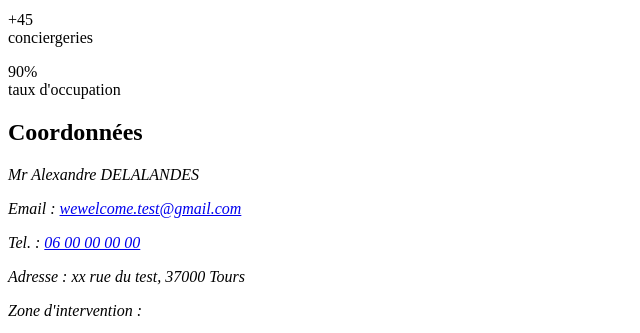
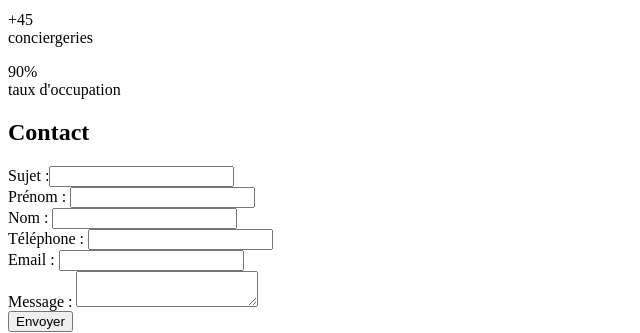
Before and after one commit to WildCodeSchool/tours-php-2009-project3-wewelcome, a Symfony app: template templates/home/index.html.twig in a window 1280 px wide. Shown: the part 576-909 px from the top of the page, without its empty margins (0-640 px from the left). Run offline with Twig, Linux system fonts and the light colour scheme; the template is opened without the code that fills it, so the values that code supplies are empty; form fields are guessed from the names that the template uses; some libraries are stand-ins or nearby versions.

Commit message:
Correction of few things

```diff
--- a/templates/base.html.twig
+++ b/templates/base.html.twig
@@ -25,6 +25,14 @@
     {% endblock %}
     <section>
         <nav>
+            <h2>Coordonnées</h2>
+            <address>
+                <p>Mr Alexandre DELALANDES</p>
+                <p>Tel. : <a href="tel:">06 00 00 00 00</a></p>
+                <p>Adresse : xx rue du test, 37000 Tours</p>
+                <p>Zone d'intervention :</p>
+                <iframe src="https://www.google.com/maps/embed?pb=!1m18!1m12!1m3!1d346335.59479099093!2d0.5650539465908879!3d47.299746769129214!2m3!1f0!2f0!3f0!3m2!1i1024!2i768!4f13.1!3m3!1m2!1s0x47fcd9384c167013%3A0x30dc8d7053327d0!2sIndre-et-Loire!5e0!3m2!1sfr!2sfr!4v1607519068296!5m2!1sfr!2sfr" width="300" height="225" frameborder="0" style="border:0;" allowfullscreen="" aria-hidden="false" tabindex="0"></iframe>
+            </address>
             <a href="">
                 <img src="build\images\instagram_icon.5f5b7d5b.png" alt="Instagram_Logo" width="42" height="42">
             </a><a href="https://www.facebook.com/wewelcome.fr">
--- a/templates/home/_contact.html.twig
+++ b/templates/home/_contact.html.twig
@@ -1,12 +1,3 @@
-<h2>Coordonnées</h2>
-<address>
-    <p>Mr Alexandre DELALANDES</p>
-    <p>Email : <a href="mailto:wewelcome.test@gmail.com">wewelcome.test@gmail.com</a></p>
-    <p>Tel. : <a href="tel:">06 00 00 00 00</a></p>
-    <p>Adresse : xx rue du test, 37000 Tours</p>
-    <p>Zone d'intervention :</p>
-    <iframe src="https://www.google.com/maps/embed?pb=!1m18!1m12!1m3!1d346335.59479099093!2d0.5650539465908879!3d47.299746769129214!2m3!1f0!2f0!3f0!3m2!1i1024!2i768!4f13.1!3m3!1m2!1s0x47fcd9384c167013%3A0x30dc8d7053327d0!2sIndre-et-Loire!5e0!3m2!1sfr!2sfr!4v1607519068296!5m2!1sfr!2sfr" width="300" height="225" frameborder="0" style="border:0;" allowfullscreen="" aria-hidden="false" tabindex="0"></iframe>
-</address>
 <h2 id="contact">Contact</h2>
 {{ form_start(form) }}
 {{ form_row(form.subject, {'label' : 'Sujet :'}) }}
```
Also changed, not shown: src/Controller/HomeController.php (+7 -11 lines), src/FormData/MailMessageData.php (+7 -1 lines).
